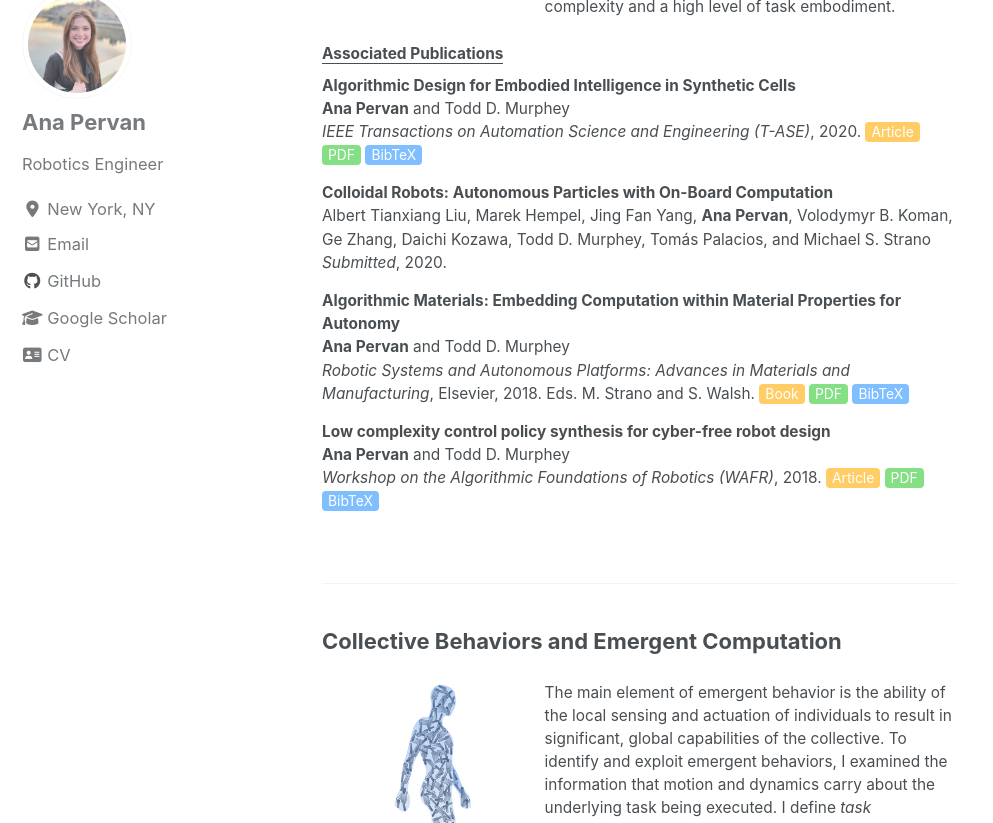
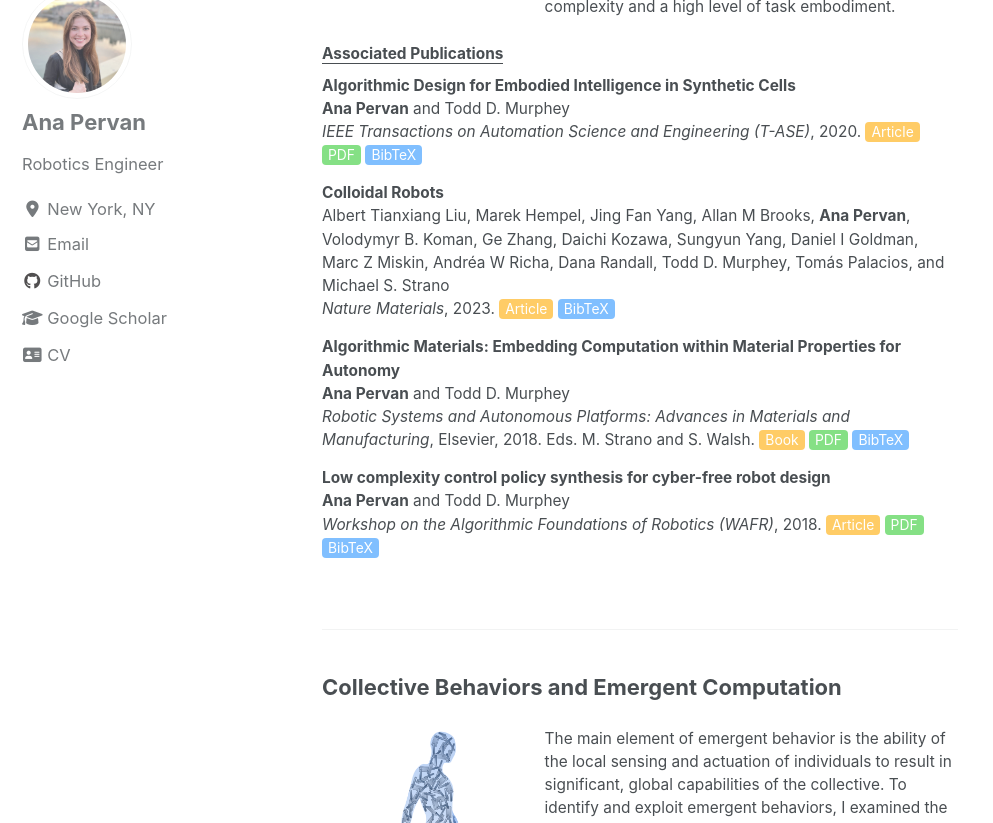
Before and after one commit to anapervan/anapervan.github.io, a Jekyll site: the page built from index.html, in a window 1280 px wide and 900 px high, scrolled down 2592 px, cut to the strip 77-900 px from the top of the window. Shown: the whole strip, without its empty margins (0-993 px from the left). Built offline with Jekyll 4.4.1, drawn with Linux system fonts in a browser that asks for light colours; cached includes are drawn as plain includes; nearby versions of some CDN libraries; the list of posts is cut into pages by our own code.

Commit message:
updated CV

```diff
--- a/index.html
+++ b/index.html
@@ -171,9 +171,11 @@ author_profile: true
       <a href="/assets/pdfs/AlgorithmicDesignforEmbodiedIntelligence.pdf" style="font-size:90%"><button class="button button3">PDF</button></a>
       <a href="/assets/bibs/pervan2020tase.bib" style="font-size:90%"><button class="button button1">BibTeX</button></a></p>
 
-    <p style="font-size:70%"><b>Colloidal Robots: Autonomous Particles with On-Board Computation</b>
-      <br>Albert Tianxiang Liu, Marek Hempel, Jing Fan Yang, <b>Ana Pervan</b>, Volodymyr B. Koman, Ge Zhang, Daichi Kozawa, Todd D. Murphey, Tomás Palacios, and Michael S. Strano
-      <br><i>Submitted</i>, 2020.</p>
+    <p style="font-size:70%"><b>Colloidal Robots</b>
+      <br>Albert Tianxiang Liu, Marek Hempel, Jing Fan Yang, Allan M Brooks, <b>Ana Pervan</b>, Volodymyr B. Koman, Ge Zhang, Daichi Kozawa, Sungyun Yang, Daniel I Goldman, Marc Z Miskin, Andréa W Richa, Dana Randall, Todd D. Murphey, Tomás Palacios, and Michael S. Strano
+      <br><i>Nature Materials</i>, 2023.
+      <a href="https://www.nature.com/articles/s41563-023-01589-y" style="font-size:90%"><button class="button button2">Article</button></a>
+      <a href="/assets/bibs/liu2023nm.bib" style="font-size:90%"><button class="button button1">BibTeX</button></a></p>
 
     <p style="font-size:70%"><b>Algorithmic Materials: Embedding Computation within Material Properties for Autonomy</b>
       <br><b>Ana Pervan</b> and Todd D. Murphey
--- a/publications.html
+++ b/publications.html
@@ -39,13 +39,12 @@ author_profile: true
     <br><b>Ana Pervan</b>, Jamison Weber, Karalyn Baird, Thomas A. Berrueta, Matthew Elwin, Andrea W. Richa, and Todd D. Murphey
     <br><i>In Review</i>, 2023.
 
-
   <h3 style="font-size:90%"><u>Journal Papers</u></h3>
   <p style="font-size:70%"><b>Colloidal Robots</b>
     <br>Albert Tianxiang Liu, Marek Hempel, Jing Fan Yang, Allan M Brooks, <b>Ana Pervan</b>, Volodymyr B. Koman, Ge Zhang, Daichi Kozawa, Sungyun Yang, Daniel I Goldman, Marc Z Miskin, Andréa W Richa, Dana Randall, Todd D. Murphey, Tomás Palacios, and Michael S. Strano
     <br><i>Nature Materials</i>, 2023.
     <a href="https://www.nature.com/articles/s41563-023-01589-y" style="font-size:90%"><button class="button button2">Article</button></a>
-    <a href="/assets/bibs/pervan2020tase.bib" style="font-size:90%"><button class="button button1">BibTeX</button></a></p>
+    <a href="/assets/bibs/liu2023nm.bib" style="font-size:90%"><button class="button button1">BibTeX</button></a></p>
 
   <p style="font-size:70%"><b>Algorithmic Design for Embodied Intelligence in Synthetic Cells</b>
     <br><b>Ana Pervan</b> and Todd D. Murphey
```
Also changed, not shown: assets/bibs/liu2022nm.bib (deleted, +0 -9 lines), 1 other file.
